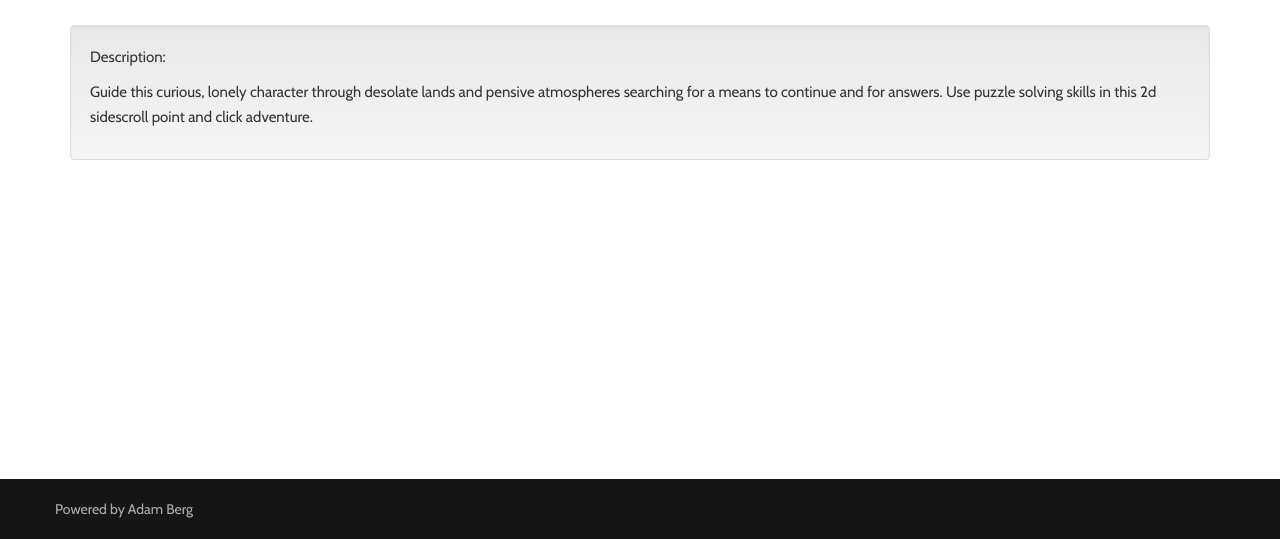
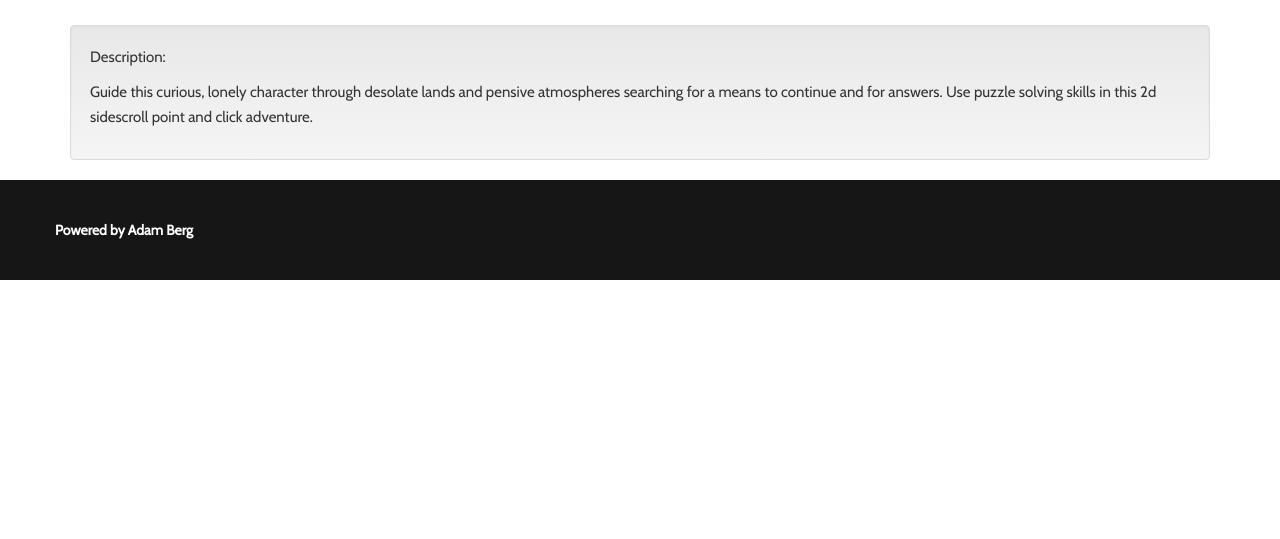
Before and after one commit to Ilikecattle/animated-octo-adventure, a Django app: page /games/i_solated/ in a window 1280 px wide. Shown: the part 261-800 px from the top of the page. Run offline with Django 3.2, Linux system fonts and the light colour scheme; data comes from the database, SQL or seed files in the repository; parts of the project's set-up code (start-up, migrations or seed data) failed here and were passed over; some libraries are stand-ins or nearby versions.

Commit message:
Make footer static

```diff
--- a/catharticgames/static/css/theme.css
+++ b/catharticgames/static/css/theme.css
@@ -96,18 +96,12 @@ p {
     min-height: 400px;
 }
 
-.footer-wrapper {
-    background: #161617;
-    color: #c0c0c0;
-    color: rgba(255, 255, 255, 0.65);
-}
-
 footer {
-   position:absolute;
+   position:static;
    bottom:0;
    width:100%;
-   line-height: 60px;
-   height:60px;
+   line-height: 100px;
    background: #161617;
    color: white;
+   font-weight: bold;
 }
```
